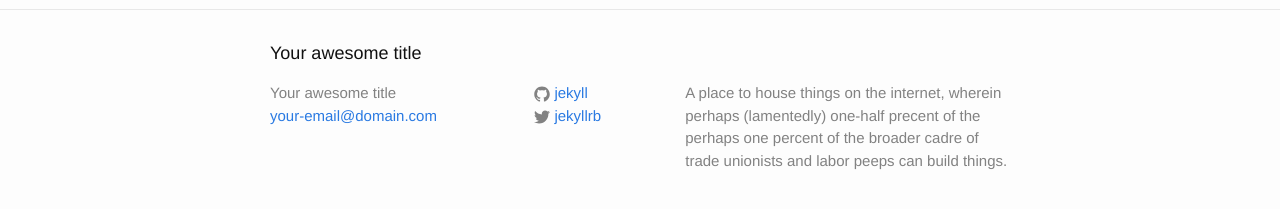
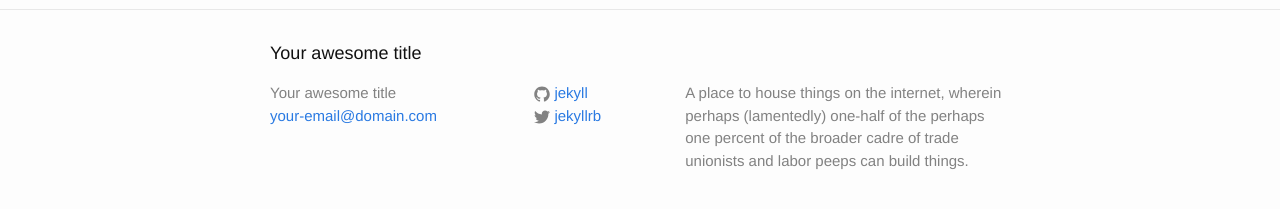
Before and after one commit to themarchive/themarchive.github.io, a Jekyll site: the page built from index.html, in a window 1280 px wide. Shown: the part 377-586 px from the top of the page. Built offline with Jekyll 4.4.1, drawn with Linux system fonts in a browser that asks for light colours.

Commit message:
Update _config.yml

```diff
--- a/_config.yml
+++ b/_config.yml
@@ -9,7 +9,7 @@
 title: Your awesome title
 email: your-email@domain.com
 description: > # this means to ignore newlines until "baseurl:"
-  A place to house things on the internet, wherein perhaps (lamentedly) one-half precent of the perhaps one percent of the broader cadre of trade unionists and labor peeps can build things.
+  A place to house things on the internet, wherein perhaps (lamentedly) one-half of the perhaps one percent of the broader cadre of trade unionists and labor peeps can build things.
 baseurl: "" # the subpath of your site, e.g. /blog
 url: "http://yourdomain.com" # the base hostname & protocol for your site
 twitter_username: jekyllrb
```
